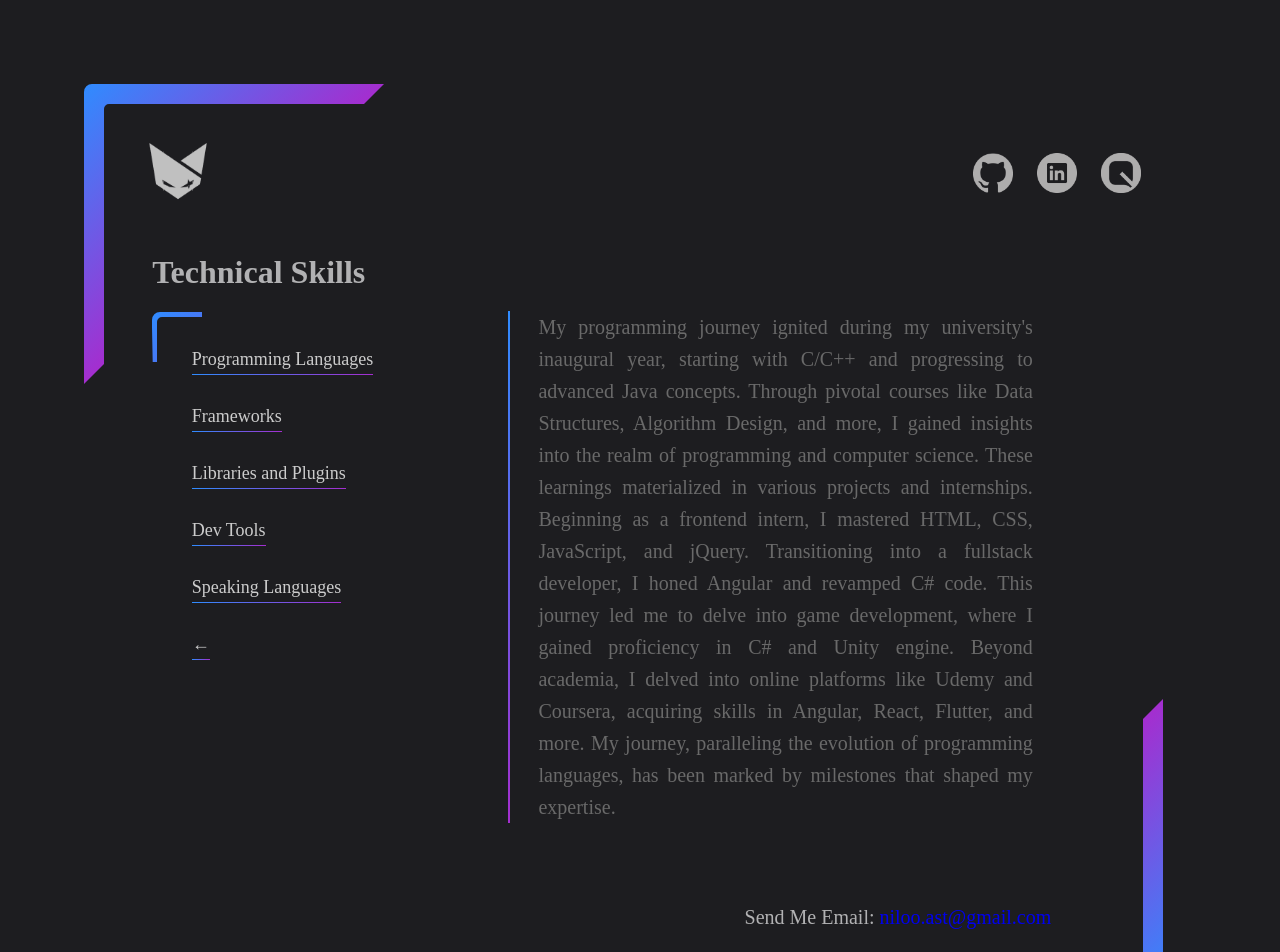
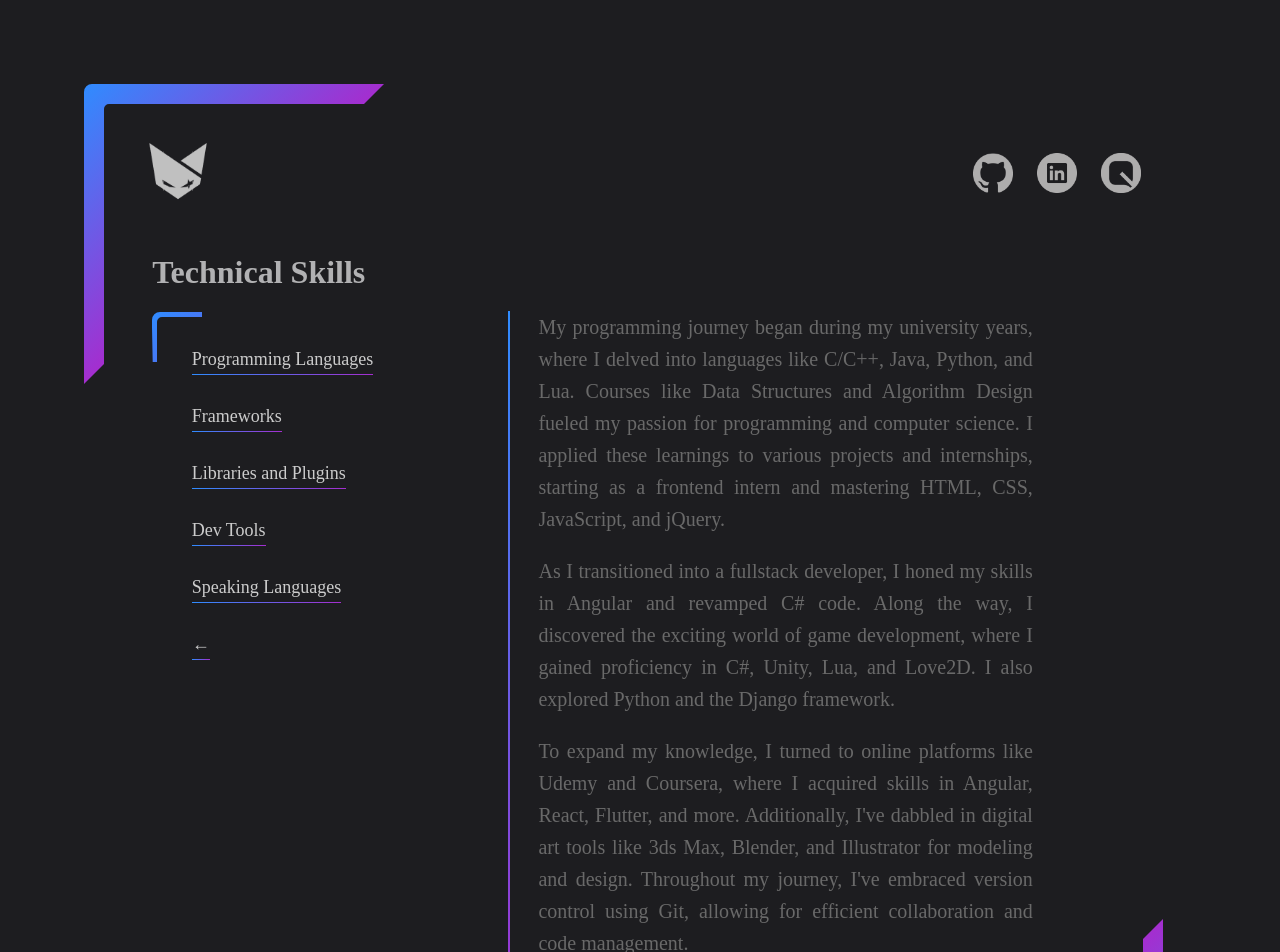
Before and after one commit to niloufarmj/niloufarmj.github.io, a React (Create React App) app: page /skills in a window 1280 px wide. Shown: the top 952 px of the page. Built offline with nearby package versions, Linux system fonts and the light colour scheme.

Commit message:
fix minor errors

```diff
--- a/src/Assets/CSS/Home.css
+++ b/src/Assets/CSS/Home.css
@@ -80,6 +80,7 @@
 
 .button-link {
     color: #ccc;
+    margin-top: 10px;
     margin-bottom: 20px;
     margin-left: 0;
     padding-bottom: 10px;
@@ -88,7 +89,6 @@
     display: block;
     background: none!important;
     border: none;
-    padding: 0!important;
     font-size: 18px;
     font-family: Montserrat-Regular;
 }
--- a/src/Components/DataHolder.js
+++ b/src/Components/DataHolder.js
@@ -28,7 +28,7 @@ function DataHolder(params) {
       <Grid item xs={11} sm={11} md={6} lg={params.lg != null ? params.lg : 7} xl={4} custom={6}>
         <div className="main-message">
           <div className="main-intro">
-            <Grid container>
+            <Grid container justifyContent="center" mnn>
               <Grid item xs>
                 <div className="center">
                   <div className="title">{params.title}</div>
@@ -110,13 +110,13 @@ function DataHolder(params) {
                           <span className="menu-item-span underline">Certificate</span>
                         </a>
                     }
-                    {itemOpened[index] && params.certificates === null && itemOpened[index] && params.githubs === null &&
+                    {itemOpened[index] && params.certificates == null && itemOpened[index] && params.githubs == null &&
                         <div style={{marginBottom: "50px"}}></div>
                     }
                   </>
                 );
               })}
-            {params.github !== null && (
+            {params.github != null && (
               <a
                 className="menu-item"
                 target="_blank"
--- a/src/Pages/EducationPage.js
+++ b/src/Pages/EducationPage.js
@@ -46,9 +46,9 @@ function EducationPage() {
     {
       title: "Click Each Item to See More!",
       explanations: [
-        "From my early years in elementary school, I exhibited a diligent and persevering nature. Throughout my academic journey, I consistently achieved top grades, maintaining an A in all subjects up to high school. My pursuit of excellence continued as I delved into the realms of mathematics and physics during my diploma studies, consistently ranking first in class.",
-        "My dedication was particularly evident when preparing for the university entrance exam. Amidst fierce competition, I secured a commendable position, ranking 700th out of 150,000 candidates, allowing me to gain admission to one of Iran's premier universities. While in university, my focus shifted from mere grades to a genuine thirst for knowledge and exploration. I was driven by a passion to learn and engage in novel experiences.",
-        "As a testament to my commitment, I successfully graduated last year. My journey has been marked by a transition from a studious child to a university graduate driven by intellectual curiosity and a desire to embrace new challenges and opportunities.",
+        "Since my early years in elementary school, I've been dedicated and hardworking. I consistently achieved top grades, maintaining an A throughout high school. During my diploma studies, I developed a strong passion for mathematics and physics, ranking first in class.",
+        "To secure a place at one of Iran's premier universities, I faced tough competition and ranked 700th out of 150,000 candidates in the entrance exam. In university, I shifted my focus from grades to a genuine desire for knowledge and new experiences.",
+        "Last year, I successfully graduated, marking an important milestone. I've transformed from a diligent student to a curious graduate ready to embrace new challenges. With expertise in game development, art, and front-end design, I'm excited to create captivating experiences that engage and inspire others.",
       ],
     },
   ];
--- a/src/Pages/HomePage.js
+++ b/src/Pages/HomePage.js
@@ -42,8 +42,9 @@ function HomePage() {
     title: "Hi There! This is Niloufar.",
     photo: myPhoto,
     explanation: [
-      "I am a 23-year-old computer engineering graduate from Iran, specializing in game, AR, and front-end development. I have experience working with various web frameworks and I am committed to continuously updating and improving my skills.",
-      "I am passionate about learning new things and always strive to do my best, demonstrating perseverance and determination in everything I do.",
+      "I'm a 23-year-old computer engineering graduate from Iran, deeply passionate about game development, art, and design. With a strong background in front-end development and a keen eye for aesthetics, I bring a unique blend of technical expertise and artistic flair to my creations. ",
+      "I love crafting captivating games and immersive experiences that marry pixel-perfect visuals with engaging gameplay. My journey is driven by a commitment to continuous learning and exploring new frontiers in game development, AR, and digital art. ",
+      "Let's embark on an exhilarating adventure together, where we can leverage my diverse skill set and unwavering passion to create magic through pixels, code, and boundless imagination.",
     ],
   };
 
--- a/src/Pages/ProjectsPage.js
+++ b/src/Pages/ProjectsPage.js
@@ -156,7 +156,7 @@ function ProjectsPage() {
             explanation={projectDatas[currentIndex].explanations}
             github={projectDatas[currentIndex].github}
             videos={projectDatas[currentIndex].videos}
-            opener={ currentIndex === 7 }
+            opener={ currentIndex == 7 }
           />
         </Grid>
       </ThemeProvider>
--- a/src/Pages/SkillsPage.js
+++ b/src/Pages/SkillsPage.js
@@ -76,21 +76,31 @@ function SkillsPage() {
                 style={{ paddingRight: "10% !important" }}
               >
                 <p style={{ textAlign: "justify", textJustify: "inter-word" }}>
-                  My programming journey ignited during my university's
-                  inaugural year, starting with C/C++ and progressing to
-                  advanced Java concepts. Through pivotal courses like Data
-                  Structures, Algorithm Design, and more, I gained insights into
-                  the realm of programming and computer science. These learnings
-                  materialized in various projects and internships. Beginning as
-                  a frontend intern, I mastered HTML, CSS, JavaScript, and
-                  jQuery. Transitioning into a fullstack developer, I honed
-                  Angular and revamped C# code. This journey led me to delve
-                  into game development, where I gained proficiency in C# and
-                  Unity engine. Beyond academia, I delved into online platforms
-                  like Udemy and Coursera, acquiring skills in Angular, React,
-                  Flutter, and more. My journey, paralleling the evolution of
-                  programming languages, has been marked by milestones that
-                  shaped my expertise.
+                  My programming journey began during my university years, where I delved into languages like C/C++,
+                   Java, Python, and Lua. Courses like Data Structures and Algorithm Design fueled my passion
+                    for programming and computer science. I applied these learnings to various projects and internships,
+                    starting as a frontend intern and mastering HTML, CSS, JavaScript, and jQuery.
+
+                </p>
+                <p style={{ textAlign: "justify", textJustify: "inter-word" }}>
+                As I transitioned into a fullstack developer, I honed my skills in Angular
+                and revamped C# code. Along the way, I discovered the exciting world of
+                game development, where I gained proficiency in C#, Unity, Lua, and Love2D.
+                 I also explored Python and the Django framework.
+
+
+                </p>
+                <p style={{ textAlign: "justify", textJustify: "inter-word" }}>
+                To expand my knowledge, I turned to online platforms like Udemy and Coursera,
+                where I acquired skills in Angular, React, Flutter, and more.
+                Additionally, I've dabbled in digital art tools like 3ds Max, Blender, and Illustrator
+                for modeling and design.
+                Throughout my journey, I've embraced version control using Git,
+                allowing for efficient collaboration and code management.
+                </p>
+
+                <p style={{ textAlign: "justify", textJustify: "inter-word" }}>
+                I'm excited to continue growing in these areas and explore new possibilities in the ever-evolving world of technology.
                 </p>
               </div>
             </div>
```
